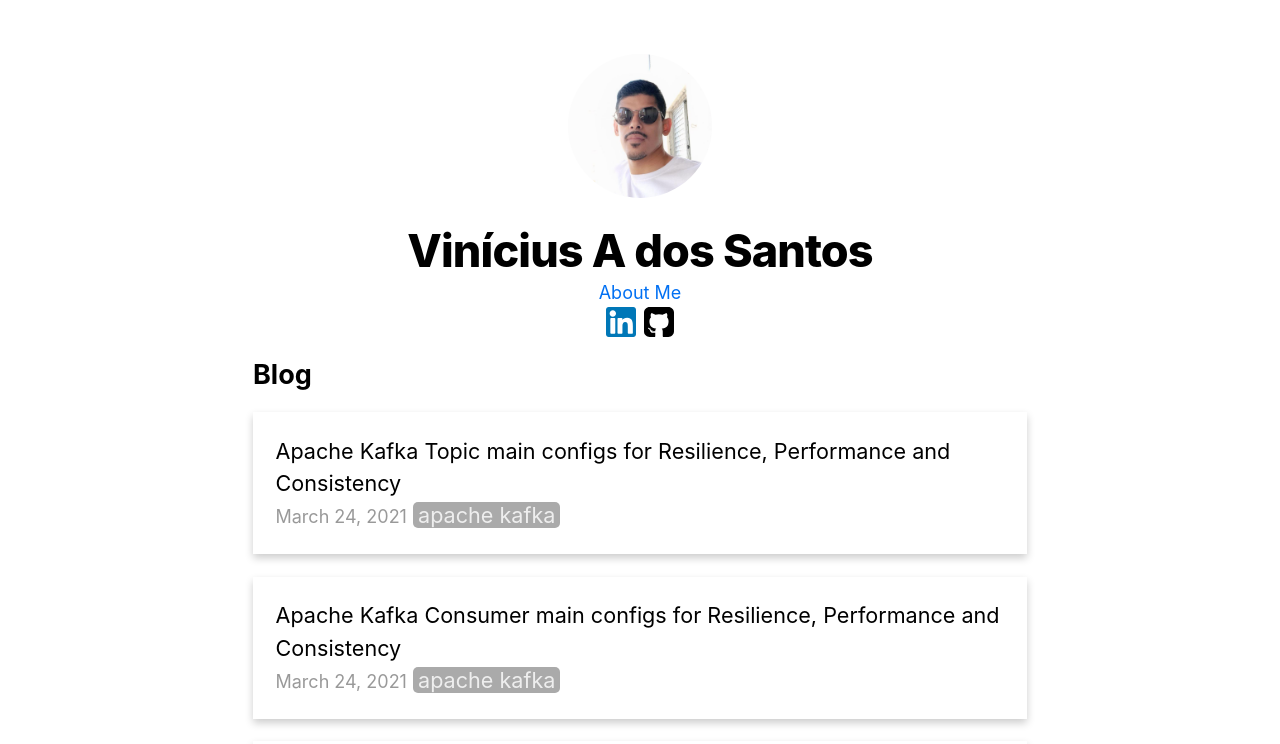
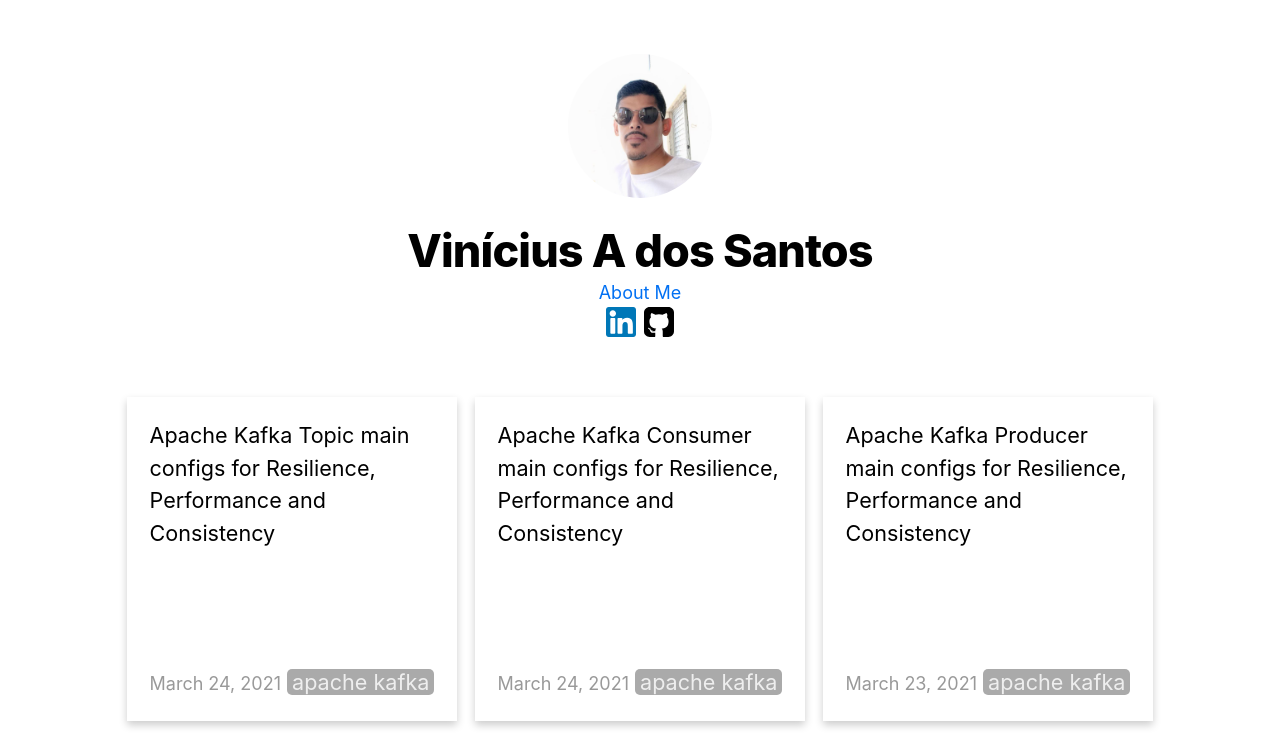
Before and after one commit to viniciusvasti/my-personal-website, a Next.js app: page / in a window 1280 px wide. Shown: the top 744 px of the page. Built offline with nearby package versions, Linux system fonts and the light colour scheme.

Commit message:
Display posts ina flex way

```diff
--- a/components/layout.module.css
+++ b/components/layout.module.css
@@ -1,5 +1,5 @@
 .container {
-    max-width: 45rem;
+    max-width: 60rem;
     padding: 0 1rem;
     margin: 3rem auto 6rem;
 }
--- a/pages/index.js
+++ b/pages/index.js
@@ -6,16 +6,16 @@ import Date from "../components/date";
 import utilStyles from "../styles/utils.module.css";
 import { getSortedPostsData } from "../lib/posts";
 
-const PostList = ({ children }) => {
-    return <div>{children}</div>;
+const PostList = ({ className, children }) => {
+    return <div className={className}>{children}</div>;
 };
 
 const PostListItem = ({ id, title, date, tags }) => {
     return (
         <Link href={`/posts/${id}`}>
             <div className={utilStyles.listItem}>
-                {title}
-                <br />
+                <div>{title}</div>
+                <div>
                     <small className={utilStyles.lightText}>
                         <Date dateString={date} />
                     </small>{" "}
@@ -26,6 +26,7 @@ const PostListItem = ({ id, title, date, tags }) => {
                             </TagLabel>{" "}
                         </>
                     ))}
+                </div>
             </div>
         </Link>
     );
@@ -40,7 +41,6 @@ export default function Home({ allPostsData }) {
             <section
                 className={`${utilStyles.headingMd} ${utilStyles.padding1px}`}
             >
-                <h2 className={utilStyles.headingLg}>Blog</h2>
                 <PostList className={utilStyles.list}>
                     {allPostsData.map(({ id, date, title, tags }) => (
                         <PostListItem
--- a/styles/utils.module.css
+++ b/styles/utils.module.css
@@ -17,7 +17,7 @@
 .headingLg {
     font-size: 1.5rem;
     line-height: 1.4;
-    margin: 1rem 0;
+    margin-left: 0.5rem;
 }
 
 .headingMd {
@@ -37,14 +37,24 @@
 }
 
 .list {
-    list-style: none;
+    display: flex;
+    justify-content: space-between;
+    align-items: center;
+    flex-wrap: wrap;
     padding: 0;
-    margin: 0;
+    margin-top: 2rem;
 }
 
 .listItem {
-    margin: 0 0 1.25rem;
-    padding: 1.25rem 1.25rem 1.25rem 1.25rem;
+    display: flex;
+    flex-direction: column;
+    flex: 1;
+    justify-content: space-between;
+    align-items: center;
+    margin: 1.25rem 0.5rem 1.25rem 0.5rem;
+    min-width: 18rem;
+    min-height: 18rem;
+    padding: 1.25rem;
     box-shadow: 0 4px 8px 0 rgba(0, 0, 0, 0.2);
     transition: 0.08s;
 }
```
Lines whose indentation alone changed are shown as unchanged.
